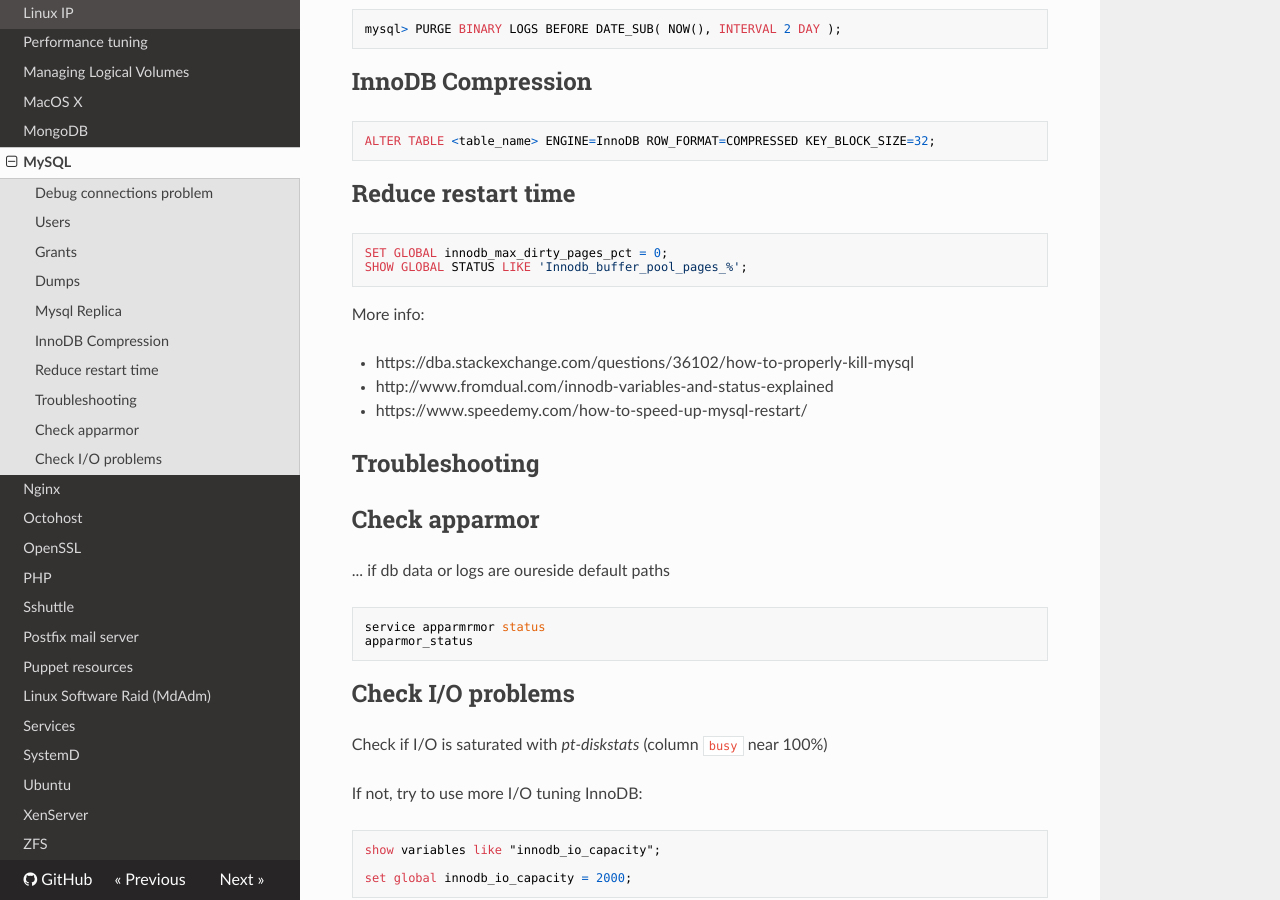
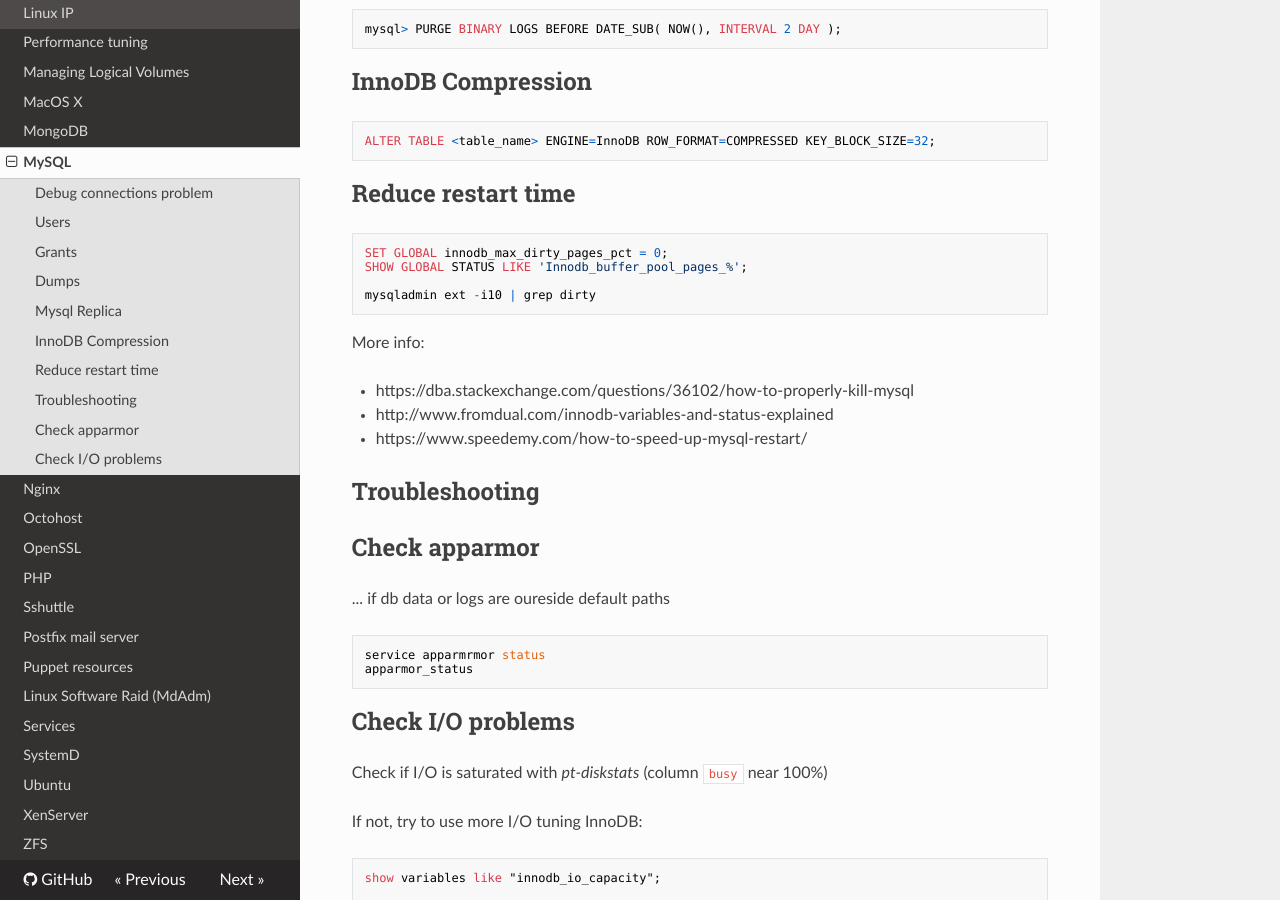
Before and after one commit to lorello/lorello.github.io, an MkDocs documentation site: the page built from docs/mysql.md, in a window 1280 px wide and 900 px high, scrolled down 1413 px. Built offline with MkDocs 1.6.1, drawn with Linux system fonts in a browser that asks for light colours; nearby versions of some CDN libraries.

Commit message:
More mysql troubleshooting

```diff
--- a/docs/mysql.md
+++ b/docs/mysql.md
@@ -69,6 +69,9 @@ Free disk space taken by binary logs:
     SET GLOBAL innodb_max_dirty_pages_pct = 0;
     SHOW GLOBAL STATUS LIKE 'Innodb_buffer_pool_pages_%';
 
+    mysqladmin ext -i10 | grep dirty
+
+
 More info:
 
  * https://dba.stackexchange.com/questions/36102/how-to-properly-kill-mysql
```
